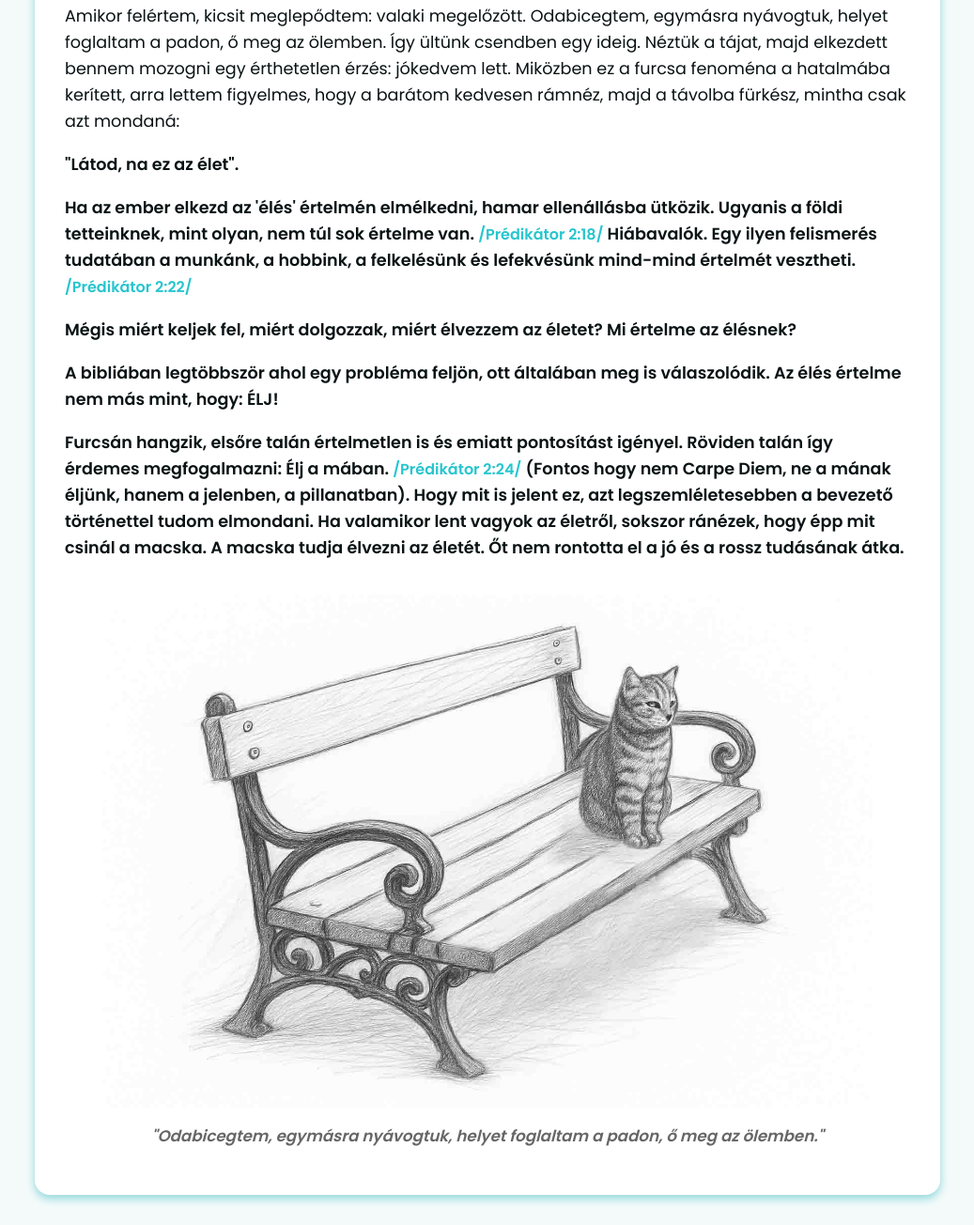
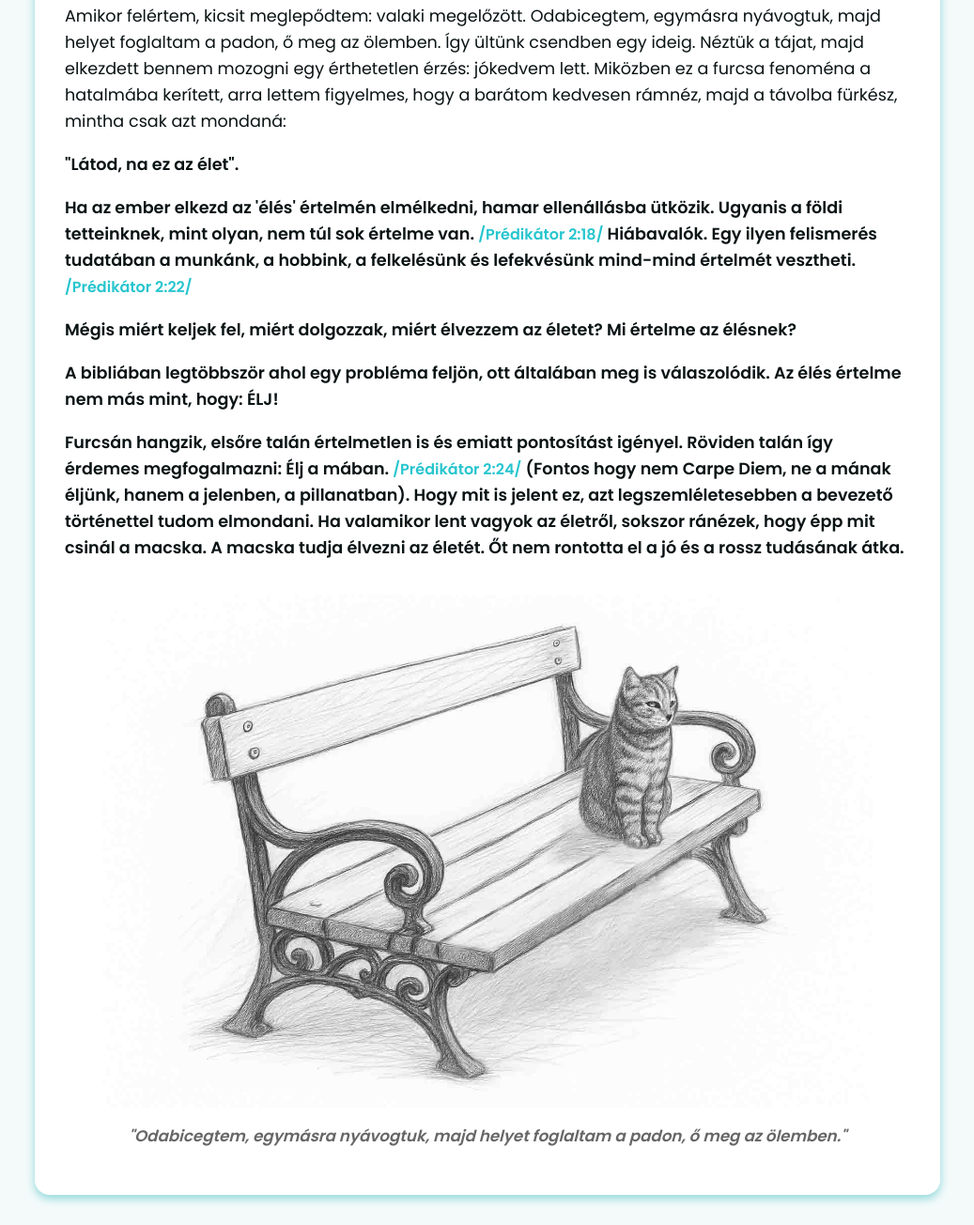
Before and after one commit to Mhoraya/MA-TE, a plain HTML site: page blogs/20250522.html in a window 1280 px wide. Shown: the part 352-1656 px from the top of the page at 94% size, without its empty margins (121-1158 px from the left). Drawn offline with Linux system fonts and the light colour scheme.

Commit message:
Update 20250522.html

```diff
--- a/blogs/20250522.html
+++ b/blogs/20250522.html
@@ -48,7 +48,7 @@
 
   <p>    Reggel, amikor felébredtem, egyáltalán nem volt semmihez sem kedvem. Nem volt értelme felkelnem... Fogat mostam, majd – hogy a cirkadián ritmusom kicsit szabályozzam – kimentem a teraszra, hátha segít valamit a fény.</p>
 
-  <p>Amikor felértem, kicsit meglepődtem: valaki megelőzött. Odabicegtem, egymásra nyávogtuk, helyet foglaltam a padon, ő meg az ölemben. Így ültünk csendben egy ideig. Néztük a tájat, majd elkezdett bennem mozogni egy érthetetlen érzés: jókedvem lett. Miközben ez a furcsa fenoména a hatalmába kerített, arra lettem figyelmes, hogy a barátom kedvesen rámnéz, majd a távolba fürkész, mintha csak azt mondaná:</p>
+  <p>Amikor felértem, kicsit meglepődtem: valaki megelőzött. Odabicegtem, egymásra nyávogtuk, majd helyet foglaltam a padon, ő meg az ölemben. Így ültünk csendben egy ideig. Néztük a tájat, majd elkezdett bennem mozogni egy érthetetlen érzés: jókedvem lett. Miközben ez a furcsa fenoména a hatalmába kerített, arra lettem figyelmes, hogy a barátom kedvesen rámnéz, majd a távolba fürkész, mintha csak azt mondaná:</p>
 
   <p><strong>"Látod, na ez az élet".<strong></p>
 
@@ -62,7 +62,7 @@
 
   <figure class="article-image">
   <img src="../images/20250522.jpg" alt="macska a padon">
- <figcaption>"Odabicegtem, egymásra nyávogtuk, helyet foglaltam a padon, ő meg az ölemben."</figcaption>
+ <figcaption>"Odabicegtem, egymásra nyávogtuk, majd helyet foglaltam a padon, ő meg az ölemben."</figcaption>
     </figure>
 
 
```
